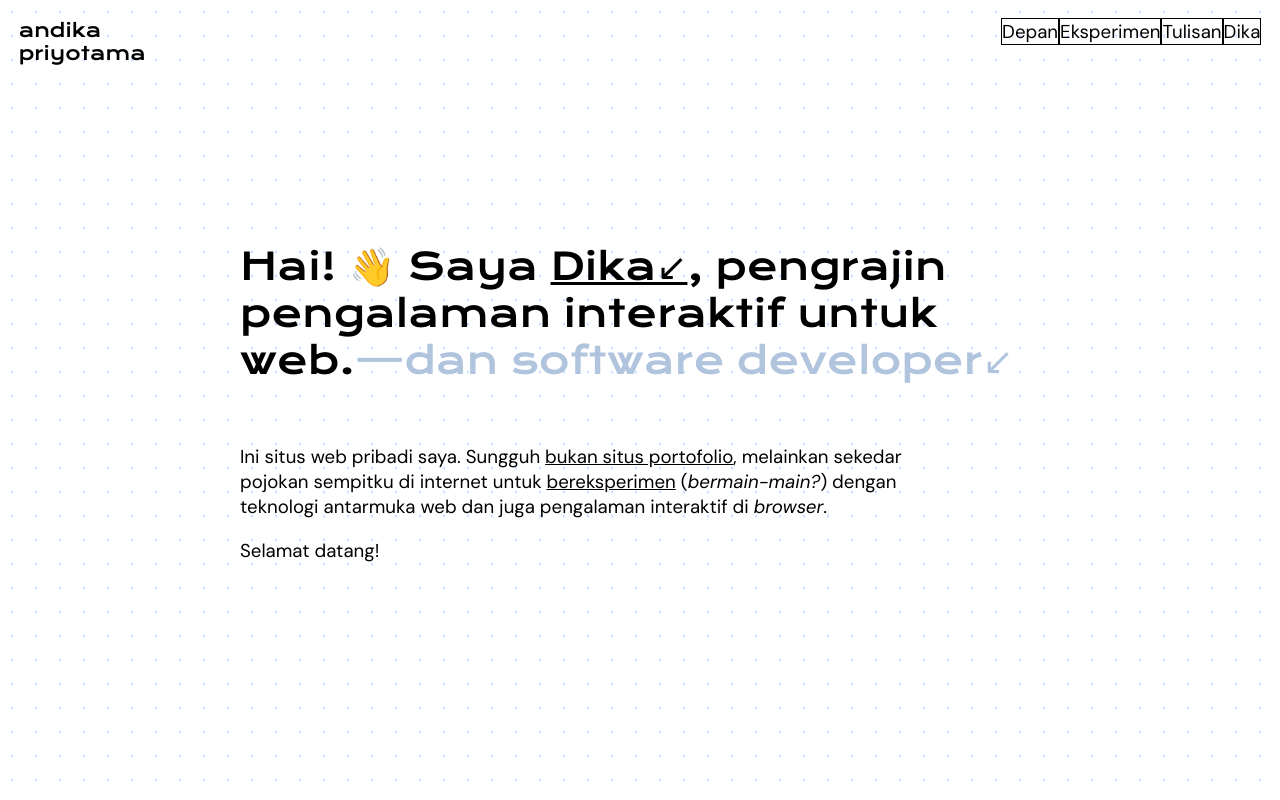
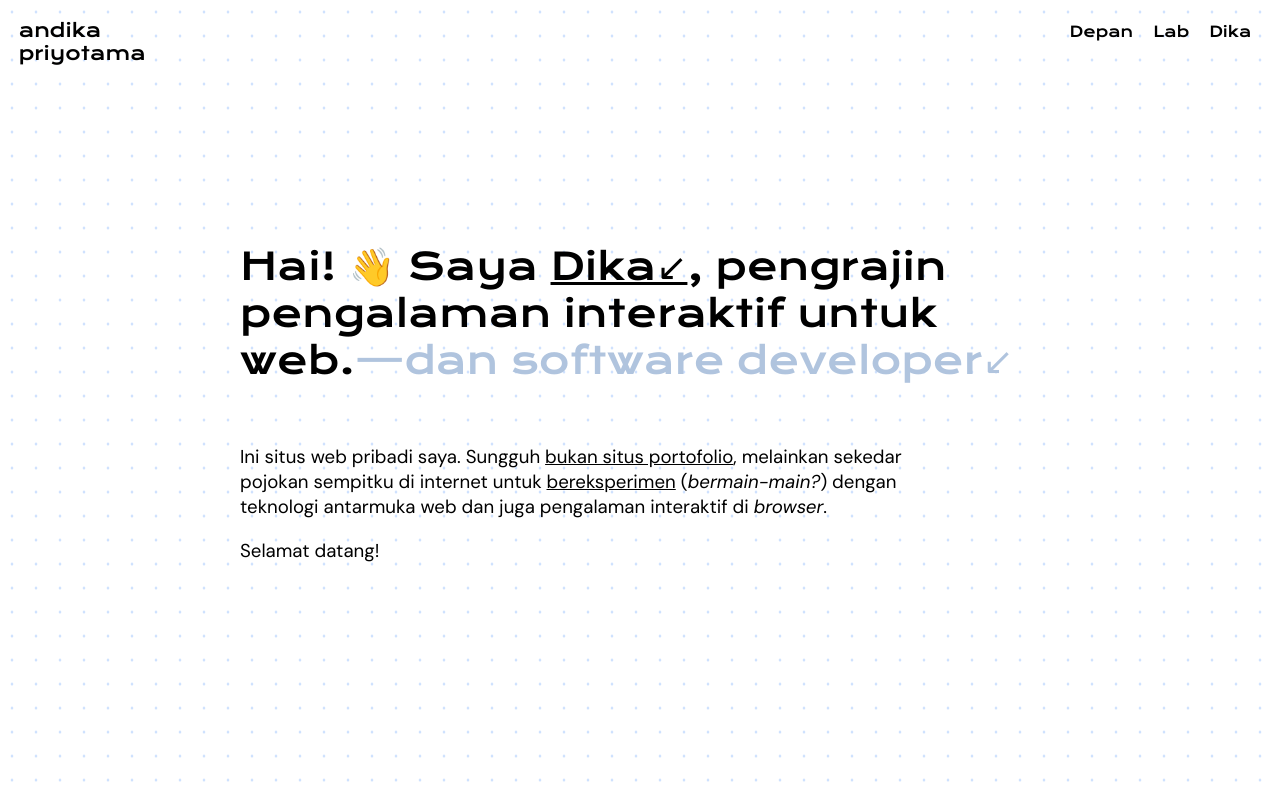
Before and after one commit to sakitkepala/sakitkepaladotdev-v0, a Next.js app: page /dika in a window 1280 px wide. Shown: the top 800 px of the page. Built offline with nearby package versions, Linux system fonts and the light colour scheme.

Commit message:
Hard code menu navigasinya

```diff
--- a/pages/dika.js
+++ b/pages/dika.js
@@ -1,9 +1,7 @@
 import Head from "next/head";
+import Link from "next/link";
 import { motion } from "framer-motion";
-
-import dataLinkNavbar from "../config/link-navbar.json";
 import { NavLink } from "../components/nav-link";
-import { NavLinkItem } from "../components/nav-situs";
 
 import styles from "../styles/Dika.module.scss";
 
@@ -11,8 +9,6 @@ const propsMotionTransisi = {
   initial: { opacity: 0, translateY: 2 },
   animate: { opacity: 1, translateY: 0, transition: { duration: 0.2 } },
 };
-
-console.log(styles.wadahHalaman);
 
 export default function HalamanDika() {
   return (
@@ -32,8 +28,17 @@ export default function HalamanDika() {
             sakitkepala.dev&#47; */}
           </NavLink>
         </div>
+
         <nav className={styles.menuNav}>
-          <NavLinkItem dataLink={dataLinkNavbar} />
+          <Link href="/">
+            <a className={styles.linkMenu}>Depan</a>
+          </Link>
+          <Link href="/lab">
+            <a className={styles.linkMenu}>Lab</a>
+          </Link>
+          <Link href="/dika">
+            <a className={styles.linkMenu}>Dika</a>
+          </Link>
         </nav>
 
         <motion.main className={styles.main} {...propsMotionTransisi}>
@@ -74,8 +79,8 @@ export default function HalamanDika() {
             <div className={styles.wadahTulisanPendek}>Tentang Situs Ini</div>
             <div className={styles.dalaman}>
               <p>
-                Situs ini masih <em>work in progress</em>, dan saya anggap akan{" "}
-                &#42;selalu&#42; <em>work in progress</em>, yang mana saya akan
+                Situs ini masih <em>work in progress</em> dan saya anggap akan{" "}
+                &#42;selalu&#42; <em>work in progress</em>, dimana saya akan
                 membuat antarmuka eksperimental untuk halaman-halaman situs ini
                 sebagai projek yang berkelanjutan.
               </p>
@@ -127,6 +132,7 @@ export default function HalamanDika() {
                 <li>LinkedIn</li>
                 <li>GitHub</li>
                 <li>Gitlab</li>
+                <li>BitBucket</li>
               </ul>
 
               <p style={{ textAlign: "center" }}>:coffee:</p>
--- a/styles/Dika.module.scss
+++ b/styles/Dika.module.scss
@@ -19,6 +19,13 @@
   top: 1em;
   right: 1em;
   z-index: 10;
+
+  font-family: "Krona One", sans-serif;
+
+  .linkMenu {
+    padding: 10px;
+    font-size: 0.8em;
+  }
 }
 
 .wadahHalaman {
```
